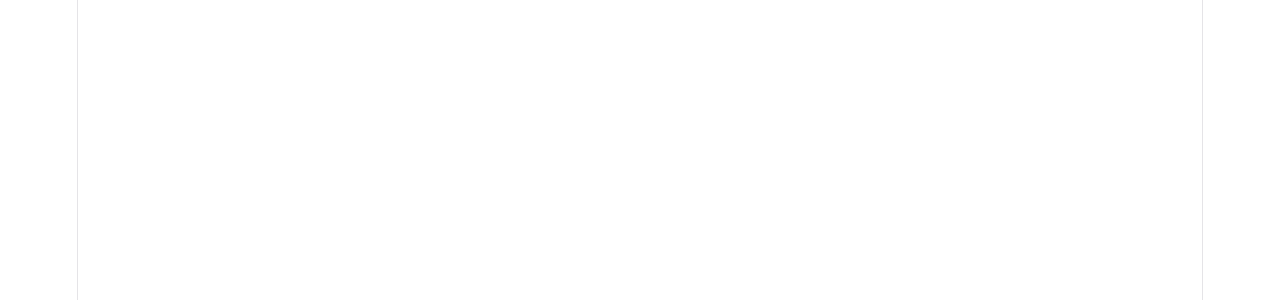
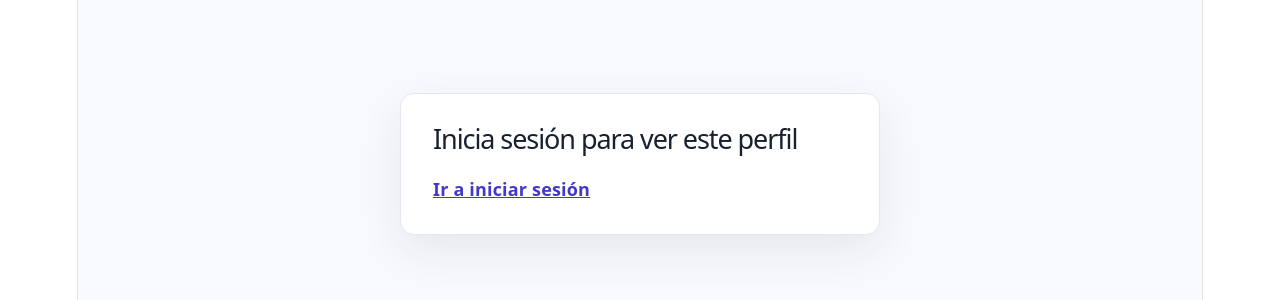
Before and after one commit to gvbr-iel/Laboratorio1, a React (Vite) app in the folder react-practica/: page /perfil/1 in a window 1280 px wide. Shown: the part 236-536 px from the top of the page. Built offline with nearby package versions, Linux system fonts and the light colour scheme.

Commit message:
Se agrega tarjeta de perfil de Matías

```diff
--- /dev/null
+++ b/react-practica/src/pages/Perfil.css
@@ -0,0 +1,102 @@
+.profile-page {
+  display: grid;
+  min-height: 100svh;
+  align-items: center;
+  justify-items: center;
+  padding: 32px 20px;
+  box-sizing: border-box;
+  color: #18212f;
+  background: #f8f9fc;
+}
+
+.profile-card,
+.profile-message {
+  width: min(100%, 480px);
+  padding: 32px;
+  box-sizing: border-box;
+  border: 1px solid #e3e7ef;
+  border-radius: 14px;
+  background: #fff;
+  box-shadow: 0 16px 40px rgba(24, 33, 47, 0.08);
+  text-align: left;
+}
+
+.profile-eyebrow {
+  margin-bottom: 10px;
+  color: #4f46e5;
+  font-size: 0.8rem;
+  font-weight: 700;
+  letter-spacing: 0.1em;
+  text-transform: uppercase;
+}
+
+.profile-card h1,
+.profile-message h1 {
+  margin: 0 0 24px;
+  color: #18212f;
+  font-size: 2rem;
+  letter-spacing: -0.04em;
+}
+
+.profile-details {
+  display: grid;
+  gap: 16px;
+  margin: 0;
+}
+
+.profile-details dt {
+  margin-bottom: 4px;
+  color: #596579;
+  font-size: 0.85rem;
+}
+
+.profile-details dd {
+  margin: 0;
+  color: #18212f;
+  font-weight: 600;
+}
+
+.profile-views {
+  margin-top: 28px;
+  color: #596579;
+}
+
+.profile-view-button {
+  min-height: 44px;
+  margin-top: 16px;
+  padding: 0 18px;
+  border: 0;
+  border-radius: 7px;
+  color: #fff;
+  background: #4f46e5;
+  font: inherit;
+  font-size: 0.9rem;
+  font-weight: 650;
+  cursor: pointer;
+}
+
+.profile-view-button:hover {
+  background: #4338ca;
+}
+
+.profile-view-button:focus-visible,
+.profile-message a:focus-visible {
+  outline: 3px solid #a5b4fc;
+  outline-offset: 4px;
+}
+
+.profile-message h1 {
+  font-size: 1.5rem;
+}
+
+.profile-message a {
+  color: #4338ca;
+  font-weight: 600;
+}
+
+@media (max-width: 480px) {
+  .profile-card,
+  .profile-message {
+    padding: 24px;
+  }
+}
--- a/react-practica/src/pages/Perfil.tsx
+++ b/react-practica/src/pages/Perfil.tsx
@@ -1,5 +1,71 @@
+import { useContext, useState } from 'react'
+import { Link, useParams } from 'react-router-dom'
+import { AuthContext } from '../AuthContext'
+import './Perfil.css'
+
 function Perfil() {
-  return null
+  const { usuario: usuarioUrl } = useParams<{ usuario: string }>()
+  const authContext = useContext(AuthContext)
+  const [vistas, setVistas] = useState(0)
+
+  if (!authContext) {
+    throw new Error('Perfil debe renderizarse dentro de un AuthProvider')
+  }
+
+  const { usuario } = authContext
+
+  if (!usuario) {
+    return (
+      <main className="profile-page">
+        <section className="profile-message">
+          <h1>Inicia sesión para ver este perfil</h1>
+          <Link to="/login">Ir a iniciar sesión</Link>
+        </section>
+      </main>
+    )
+  }
+
+  if (usuarioUrl !== usuario.nombre) {
+    return (
+      <main className="profile-page">
+        <section className="profile-message">
+          <h1>Este perfil no corresponde a tu sesión</h1>
+          <Link to={`/perfil/${encodeURIComponent(usuario.nombre)}`}>
+            Ir a mi perfil
+          </Link>
+        </section>
+      </main>
+    )
+  }
+
+  return (
+    <main className="profile-page">
+      <article className="profile-card">
+        <p className="profile-eyebrow">Perfil de estudiante</p>
+        <h1>{usuario.nombre}</h1>
+        <dl className="profile-details">
+          <div>
+            <dt>Proyecto</dt>
+            <dd>Plataforma React</dd>
+          </div>
+          <div>
+            <dt>Usuario</dt>
+            <dd>{usuario.nombre}</dd>
+          </div>
+        </dl>
+        <p className="profile-views" aria-live="polite">
+          Vistas de este perfil: <strong>{vistas}</strong>
+        </p>
+        <button
+          className="profile-view-button"
+          onClick={() => setVistas((total) => total + 1)}
+          type="button"
+        >
+          Registrar vista
+        </button>
+      </article>
+    </main>
+  )
 }
 
 export default Perfil
```
